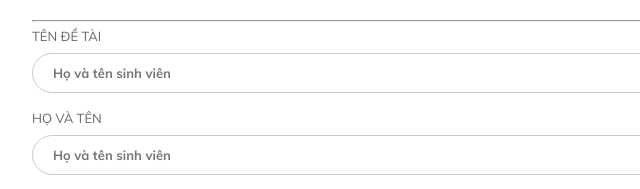
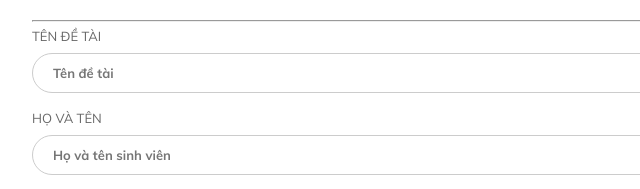
Before and after one commit to ituef/azibai, a plain HTML site: page index.html in a window 1280 px wide. Shown: the part 476-665 px from the top of the page, 138-778 px from the left. Drawn offline with Linux system fonts and the light colour scheme.

Commit message:
OKOK
OKOK

```diff
--- a/index.html
+++ b/index.html
@@ -170,7 +170,7 @@
 		<form name="submit-to-google-sheet" class="js-showupdate">
 		<div class="form-wrapper">
                     <label for="txtHoTen">TÊN ĐỀ TÀI</label>
-                    <input id="inHoTen" type="text" name="txtHoTen" placeholder="Họ và tên sinh viên" class="form-control" required>
+                    <input id="inHoTen" type="text" name="txtHoTen" placeholder="Tên đề tài" class="form-control" required>
                 </div>
                 <div class="form-wrapper">
                     <label for="txtHoTen">HỌ VÀ TÊN</label>
```
